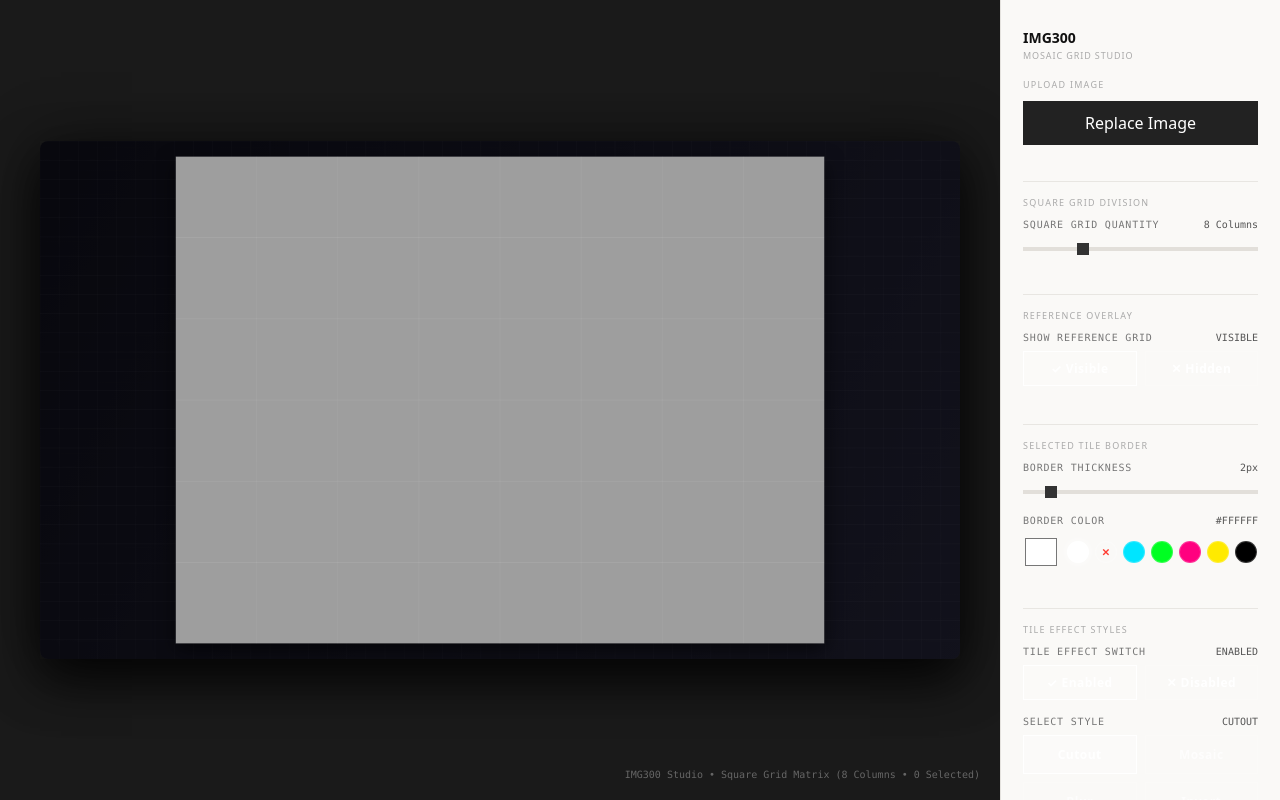
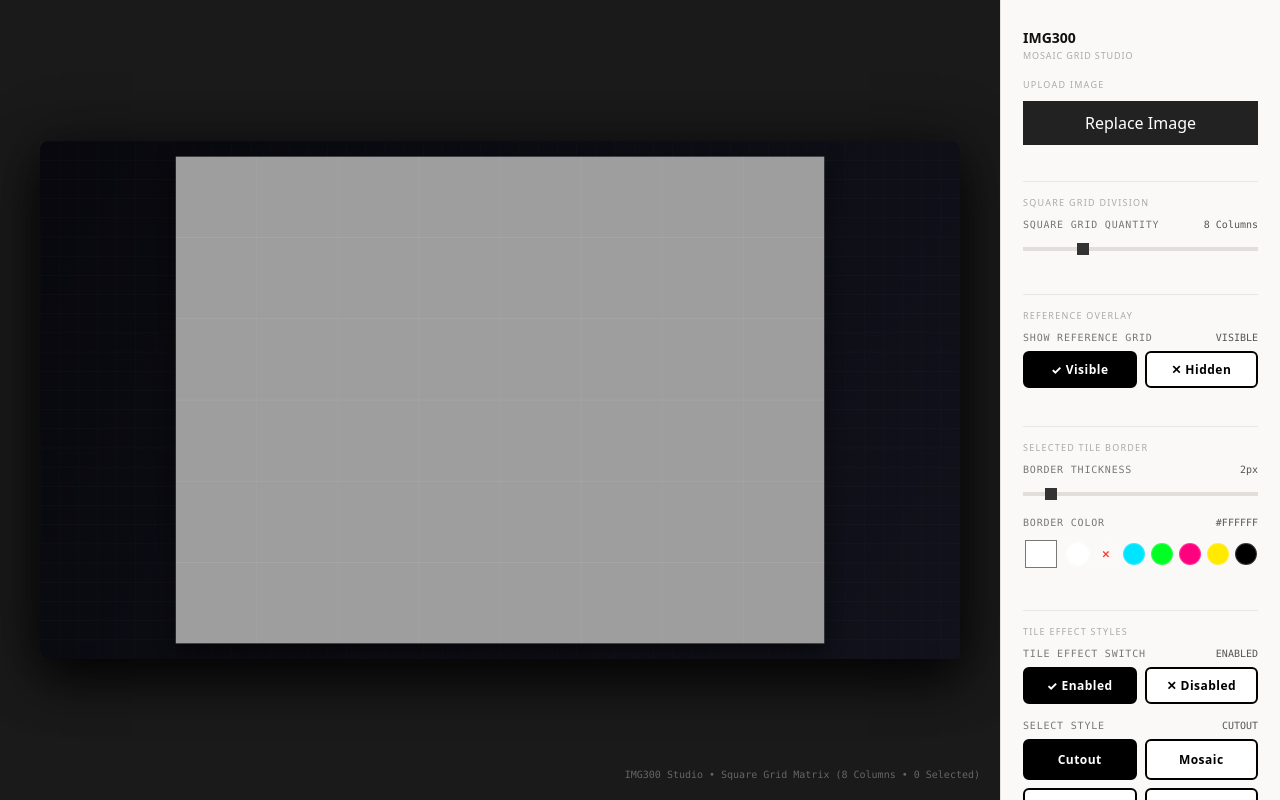
Before and after one commit to victorchen1211/IMG300, a Next.js app: page /mosaic-effect in a window 1280 px wide. Built offline with nearby package versions, Linux system fonts and the light colour scheme.

Commit message:
style: update option buttons to white background with black border and black text when unselected, and black filled background with white text when selected

```diff
--- a/src/components/MosaicEffectGenerator.tsx
+++ b/src/components/MosaicEffectGenerator.tsx
@@ -371,10 +371,12 @@ export const MosaicEffectGenerator: React.FC = () => {
                 flex: 1,
                 padding: "8px",
                 fontSize: "12px",
-                fontWeight: 700,
-                background: showReferenceGrid ? "rgba(255, 255, 255, 0.15)" : "rgba(255, 255, 255, 0.05)",
-                borderColor: showReferenceGrid ? "#ffffff" : "rgba(255, 255, 255, 0.15)",
-                color: "#ffffff"
+                fontWeight: showReferenceGrid ? 800 : 700,
+                background: showReferenceGrid ? "#000000" : "#ffffff",
+                border: showReferenceGrid ? "2px solid #000000" : "2px solid #000000",
+                color: showReferenceGrid ? "#ffffff" : "#000000",
+                borderRadius: "6px",
+                cursor: "pointer"
               }}
               onClick={() => setShowReferenceGrid(true)}
             >
@@ -385,10 +387,12 @@ export const MosaicEffectGenerator: React.FC = () => {
                 flex: 1,
                 padding: "8px",
                 fontSize: "12px",
-                fontWeight: 700,
-                background: !showReferenceGrid ? "rgba(255, 59, 48, 0.2)" : "rgba(255, 255, 255, 0.05)",
-                borderColor: !showReferenceGrid ? "#ff3b30" : "rgba(255, 255, 255, 0.15)",
-                color: !showReferenceGrid ? "#ff3b30" : "#ffffff"
+                fontWeight: !showReferenceGrid ? 800 : 700,
+                background: !showReferenceGrid ? "#000000" : "#ffffff",
+                border: !showReferenceGrid ? "2px solid #000000" : "2px solid #000000",
+                color: !showReferenceGrid ? "#ffffff" : "#000000",
+                borderRadius: "6px",
+                cursor: "pointer"
               }}
               onClick={() => setShowReferenceGrid(false)}
             >
@@ -489,10 +493,12 @@ export const MosaicEffectGenerator: React.FC = () => {
                 flex: 1,
                 padding: "8px",
                 fontSize: "12px",
-                fontWeight: 700,
-                background: isEffectEnabled ? "rgba(255, 255, 255, 0.15)" : "rgba(255, 255, 255, 0.05)",
-                borderColor: isEffectEnabled ? "#ffffff" : "rgba(255, 255, 255, 0.15)",
-                color: "#ffffff"
+                fontWeight: isEffectEnabled ? 800 : 700,
+                background: isEffectEnabled ? "#000000" : "#ffffff",
+                border: isEffectEnabled ? "2px solid #000000" : "2px solid #000000",
+                color: isEffectEnabled ? "#ffffff" : "#000000",
+                borderRadius: "6px",
+                cursor: "pointer"
               }}
               onClick={() => setIsEffectEnabled(true)}
             >
@@ -503,10 +509,12 @@ export const MosaicEffectGenerator: React.FC = () => {
                 flex: 1,
                 padding: "8px",
                 fontSize: "12px",
-                fontWeight: 700,
-                background: !isEffectEnabled ? "rgba(255, 59, 48, 0.2)" : "rgba(255, 255, 255, 0.05)",
-                borderColor: !isEffectEnabled ? "#ff3b30" : "rgba(255, 255, 255, 0.15)",
-                color: !showReferenceGrid ? "#ff3b30" : "#ffffff"
+                fontWeight: !isEffectEnabled ? 800 : 700,
+                background: !isEffectEnabled ? "#000000" : "#ffffff",
+                border: !isEffectEnabled ? "2px solid #000000" : "2px solid #000000",
+                color: !isEffectEnabled ? "#ffffff" : "#000000",
+                borderRadius: "6px",
+                cursor: "pointer"
               }}
               onClick={() => setIsEffectEnabled(false)}
             >
@@ -530,11 +538,13 @@ export const MosaicEffectGenerator: React.FC = () => {
                     style={{
                       padding: "10px",
                       fontSize: "12px",
-                      fontWeight: 700,
+                      fontWeight: selectedEffectMode === mode ? 800 : 700,
                       textTransform: "capitalize",
-                      background: selectedEffectMode === mode ? "rgba(255, 255, 255, 0.2)" : "rgba(255, 255, 255, 0.05)",
-                      borderColor: selectedEffectMode === mode ? "#ffffff" : "rgba(255, 255, 255, 0.12)",
-                      color: selectedEffectMode === mode ? "#ffffff" : "rgba(255, 255, 255, 0.7)"
+                      background: selectedEffectMode === mode ? "#000000" : "#ffffff",
+                      border: selectedEffectMode === mode ? "2px solid #000000" : "2px solid #000000",
+                      color: selectedEffectMode === mode ? "#ffffff" : "#000000",
+                      borderRadius: "6px",
+                      cursor: "pointer"
                     }}
                     onClick={() => setSelectedEffectMode(mode)}
                   >
```
